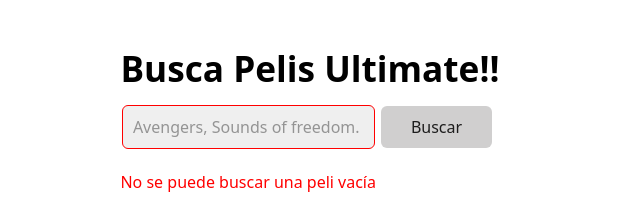
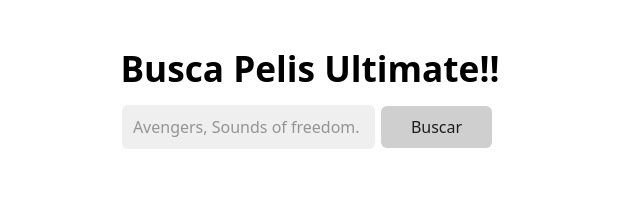
Before and after one commit to gusstis/busca-pelis, a React (Vite) app: page / in a window 1280 px wide. Shown: the top 198 px of the page, without its empty margins (330-970 px from the left). Built offline with nearby package versions, Linux system fonts and the light colour scheme.

Commit message:
useRef to avoid validating at the beginning

```diff
--- a/src/App.jsx
+++ b/src/App.jsx
@@ -1,13 +1,18 @@
 import './App.css';
 import { Movies } from './components/Movies';
 import {useMovies} from './hooks/useMovies'
-import {useState, useEffect} from 'react';
+import {useState, useEffect, useRef} from 'react';
 
 function useSearch() {
   const [search, updateSearch] = useState('')
   const [error, setError] = useState(null)
+  const isFirstInput = useRef(true)
 
   useEffect(() => {
+    if (isFirstInput.current) {
+      isFirstInput.current = search === ''
+      return
+    }
     if (search === '') {
       setError('No se puede buscar una peli vacía')
       return
```
